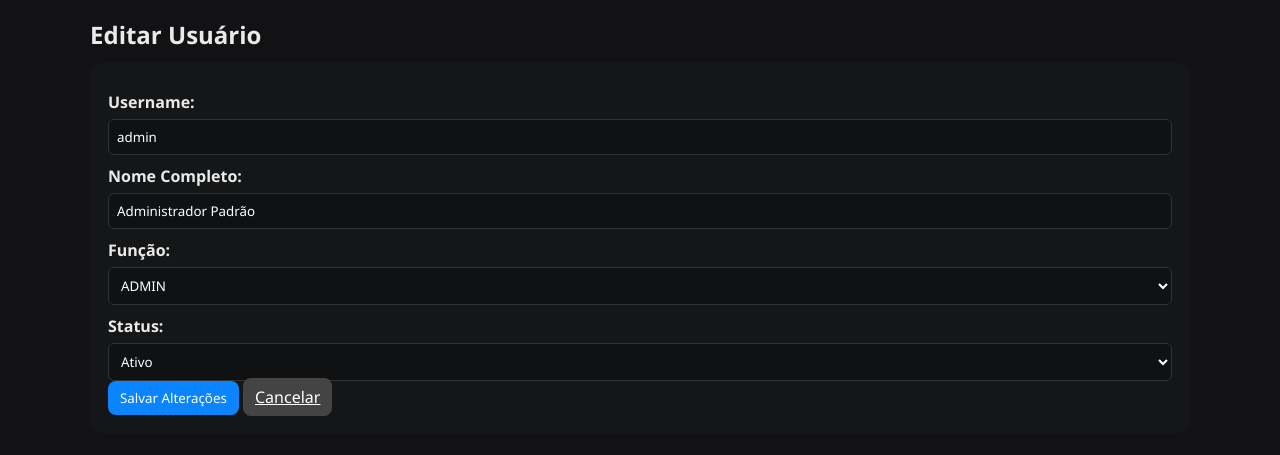
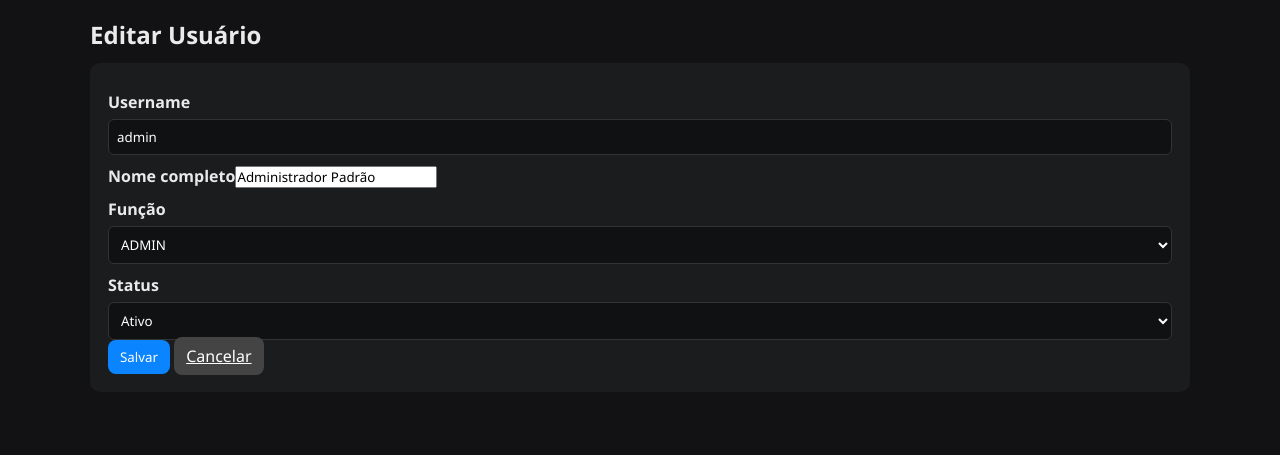
Before and after one commit to bponedev/TABELA-DE-CLIENTES, a Flask app: page /admin/users/edit/1 in a window 1280 px wide. Shown: the part 67-522 px from the top of the page. Run offline with Flask 3, Linux system fonts and the light colour scheme; the visitor is signed in with stand-in values (Sample User, id 1); data comes from the database, SQL or seed files in the repository; parts of the project's set-up code (start-up, migrations or seed data) failed here and were passed over.

Commit message:
Refactor admin user edit form layout

```diff
--- a/templates/admin_users_edit.html
+++ b/templates/admin_users_edit.html
@@ -1,49 +1,26 @@
 {% extends "base.html" %}
-
 {% block content %}
 <h2>Editar Usuário</h2>
-
-<div class="card dark-card">
-
-    <form method="POST" action="{{ url_for('admin_users_edit', user_id=user.id) }}">
-
-        <!-- ============================= -->
-        <!-- CAMPOS PRINCIPAIS             -->
-        <!-- ============================= -->
-
-        <label>Username:</label>
-        <input type="text" value="{{ user.username }}" disabled>
-
-        <label>Nome Completo:</label>
-        <input type="text" name="full_name" value="{{ user.full_name }}" required>
-
-        <label>Função:</label>
-        <select name="role" required>
-            <option value="ADMIN" {% if user.role == "ADMIN" %}selected{% endif %}>ADMIN</option>
-            <option value="SUPERVISOR" {% if user.role == "SUPERVISOR" %}selected{% endif %}>SUPERVISOR</option>
-            <option value="OPERADOR" {% if user.role == "OPERADOR" %}selected{% endif %}>OPERADOR</option>
-            <option value="VISUALIZADOR" {% if user.role == "VISUALIZADOR" %}selected{% endif %}>VISUALIZADOR</option>
-        </select>
-
-        <!-- ============================= -->
-        <!-- STATUS (ATIVO/INATIVO)        -->
-        <!-- ============================= -->
-
-        <label>Status:</label>
-        <select name="active">
-            <option value="1" {% if user.active == 1 %}selected{% endif %}>Ativo</option>
-            <option value="0" {% if user.active == 0 %}selected{% endif %}>Inativo</option>
-        </select>
-
-        <!-- ============================= -->
-        <!-- BOTÕES                        -->
-        <!-- ============================= -->
-
-        <button class="btn-primary">Salvar Alterações</button>
-        <a href="{{ url_for('admin_users') }}" class="btn-secondary">Cancelar</a>
-
-    </form>
-
+<div class="card">
+  <form method="POST" action="{{ url_for('admin.edit_user', user_id=user.id) }}">
+    <label>Username<input type="text" value="{{ user.username }}" disabled></label>
+    <label>Nome completo<input name="full_name" value="{{ user.full_name }}" required></label>
+    <label>Função
+      <select name="role">
+        <option value="ADMIN" {% if user.role=='ADMIN' %}selected{% endif %}>ADMIN</option>
+        <option value="SUPERVISOR" {% if user.role=='SUPERVISOR' %}selected{% endif %}>SUPERVISOR</option>
+        <option value="OPERADOR" {% if user.role=='OPERADOR' %}selected{% endif %}>OPERADOR</option>
+        <option value="VISUALIZADOR" {% if user.role=='VISUALIZADOR' %}selected{% endif %}>VISUALIZADOR</option>
+      </select>
+    </label>
+    <label>Status
+      <select name="active">
+        <option value="1" {% if user.active==1 %}selected{% endif %}>Ativo</option>
+        <option value="0" {% if user.active==0 %}selected{% endif %}>Inativo</option>
+      </select>
+    </label>
+    <button class="btn-primary">Salvar</button>
+    <a class="btn-secondary" href="{{ url_for('admin.users') }}">Cancelar</a>
+  </form>
 </div>
-
 {% endblock %}
```
